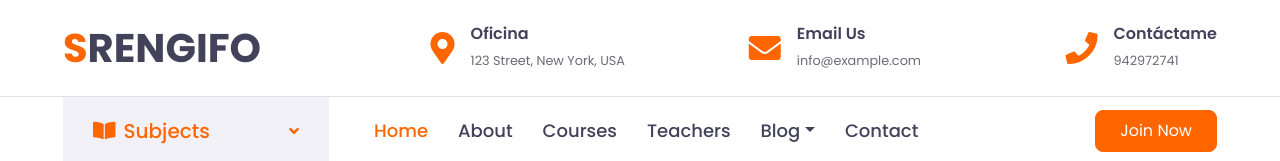
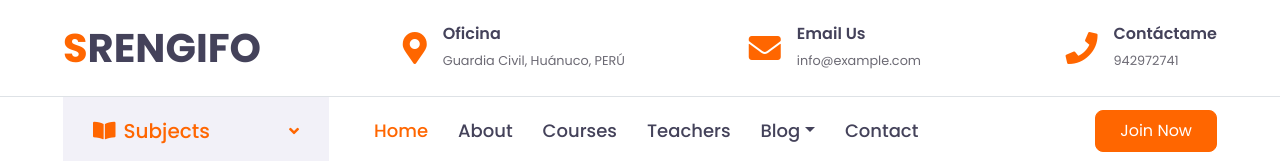
Before and after one commit to RENGHI/page-yon, a plain HTML site: page index.html in a window 1280 px wide. Shown: the top 161 px of the page. Drawn offline with nearby package versions, Linux system fonts and the light colour scheme; a script that the page names is missing.

Commit message:
Update index.html

```diff
--- a/index.html
+++ b/index.html
@@ -3,7 +3,7 @@
 
 <head>
     <meta charset="utf-8">
-    <title>ECOURSES - Online Courses HTML Template</title>
+    <title>ECOURSES - Online Courses</title>
     <meta content="width=device-width, initial-scale=1.0" name="viewport">
     <meta content="Free HTML Templates" name="keywords">
     <meta content="Free HTML Templates" name="description">
@@ -39,7 +39,7 @@
                     <i class="fa fa-2x fa-map-marker-alt text-primary mr-3"></i>
                     <div class="text-left">
                         <h6 class="font-weight-semi-bold mb-1">Oficina</h6>
-                        <small>123 Street, New York, USA</small>
+                        <small>Guardia Civil, Huánuco, PERÚ</small>
                     </div>
                 </div>
             </div>
```
